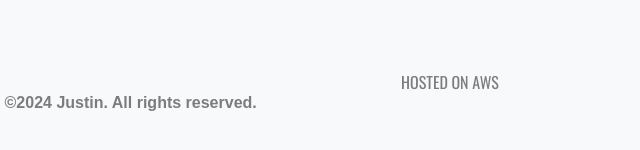
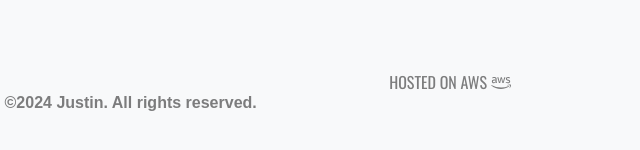
Before and after one commit to JustinDeanS/AWS-Cloud-Resume, a plain HTML site: page website/index.html in a window 1280 px wide. Shown: the part 4626-4776 px from the top of the page, 350-990 px from the left. Drawn offline with nearby package versions, Linux system fonts and the light colour scheme; no server answers; a web font is replaced by a local one.

Commit message:
Added AWS logo to footer

```diff
--- a/website/index.html
+++ b/website/index.html
@@ -405,7 +405,9 @@
                                 <h6 class="font-ram font-size-16 text-black-50">&copy;2024 Justin. All rights reserved.</h6>
                             </div>
                             <div class="col-sm-4 my-4 text-center">
-                                <p class="description font-os font-size-16 text-black-50 text-uppercase">Hosted on AWS</p>
+                                <p class="description font-os font-size-16 text-black-50 text-uppercase">
+                                    Hosted on AWS <i class="fab fa-aws"></i>
+                                </p>
                             </div>
                             <div class="social-icons col-sm-4 my-4 text-center">
                                 <a href="https://www.linkedin.com/in/justin-shields-552a56151/" target="_blank"><i class="fab fa-linkedin-in"></i></a>
```
